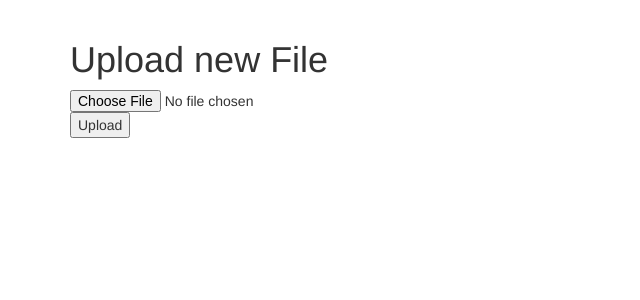
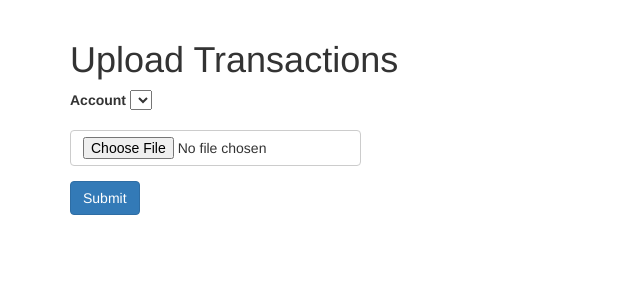
Before and after one commit to DCotterill/modern-money-box, a Flask app: page /upload in a window 1280 px wide. Shown: the part 52-352 px from the top of the page, without its empty margins (0-640 px from the left). Run offline with Flask 2, Linux system fonts and the light colour scheme; the visitor is signed in with stand-in values (Sample User, id 1); data comes from the database, SQL or seed files in the repository; lists and menus that the app fills with data are empty; some libraries are stand-ins or nearby versions.

Commit message:
Change upload to select account first. Tidy up styling

```diff
--- a/app/forms.py
+++ b/app/forms.py
@@ -1,5 +1,5 @@
 from flask_wtf import FlaskForm
-from wtforms import StringField, PasswordField, BooleanField, SubmitField, DecimalField
+from wtforms import StringField, PasswordField, BooleanField, SubmitField, DecimalField, SelectField
 from wtforms.validators import ValidationError, DataRequired, Email, EqualTo
 
 from app.models import User
@@ -45,8 +45,11 @@ class ChildRegistrationForm(FlaskForm):
 
 
 class AddTransactionForm(FlaskForm):
-    # account_id = HiddenField('account_id', validators=[DataRequired()])
     amount = DecimalField('Amount', validators=[DataRequired()])
     description = StringField('Description', validators=[DataRequired()])
     credit = SubmitField('Credit')
     debit = SubmitField('Debit')
+
+
+class UploadForm(FlaskForm):
+    user_id = SelectField('Account', coerce=int)
--- a/app/main/routes.py
+++ b/app/main/routes.py
@@ -1,5 +1,5 @@
 from app import db
-from app.forms import AddTransactionForm
+from app.forms import AddTransactionForm, UploadForm
 from app.models import User, Account, Transaction, load_user, TransactionType
 from flask import render_template, request, flash, redirect, url_for
 from flask_login import current_user, login_required
@@ -85,12 +85,33 @@ def utf_8_encoder(unicode_csv_data):
 @bp.route('/upload', methods=['GET', 'POST'])
 @login_required
 def upload_file():
+
+    form = UploadForm()
+
+    if request.method == 'GET':
+        form.user_id.choices = []
+        user = load_user(current_user.id)
+        if user.is_parent_user:
+            children = User.query.filter_by(parent_id=current_user.id).all()
+
+            for child in children:
+                account_name = "No account"
+                account_id = 0
+                if len(child.accounts.all()) > 0:
+                    account_name = child.accounts[0].name
+                    account_id = child.accounts[0].id
+                    account_balance = child.accounts[0].balance
+
+                    form.user_id.choices.append((child.id, child.username))
+
     if request.method == 'POST':
+
         # check if the post request has the file part
         if 'file' not in request.files:
             flash('No file part')
             return redirect(request.url)
         file = request.files['file']
+
         # if user does not select file, browser also
         # submit an empty part without filename
         if file.filename == '':
@@ -102,13 +123,13 @@ def upload_file():
             print(content)
             csv_reader = csv.reader(StringIO(content), delimiter=',')
 
-            user = load_user(current_user.id)
+            user = load_user(form.user_id.data)
             current_account = user.accounts[0]
+            print(form.user_id.data)
+            print(user.username)
+            print(current_account.balance)
 
             for row in csv_reader:
-
-                balance = 0
-
                 transaction_date = row[0]
                 description = row[1]
                 credit = row[2]
@@ -132,4 +153,4 @@ def upload_file():
             db.session.commit()
 
             return redirect(url_for('main.index'))
-    return render_template('upload_transactions.html')
+    return render_template('upload_transactions.html', form=form)
--- a/app/templates/upload_transactions.html
+++ b/app/templates/upload_transactions.html
@@ -1,12 +1,26 @@
 {% extends "base.html" %}
-{% import 'bootstrap/wtf.html' as wtf %}
 
 {% block app_content %}
-<h1>Upload new File</h1>
-    <form method=post enctype=multipart/form-data>
-      <input type=file name=file>
-      <input type=submit value=Upload>
+    <h1>Upload Transactions</h1>
+
+    {% if current_user.is_parent_user %}
+    {% endif %}
+    <form method="POST" enctype="multipart/form-data">
+        <div class="form-group">
+                {{ form.user_id.label }}
+                {{ form.user_id }}
+        </div>
+
+
+
+        <div class="form-group">
+        <span class="btn btn-default btn-file">
+            <input type="file" name="file" placeholder='Choose a file...' />
+        </span>
+        </div>
+        <div class="form-group">
+	    	<button type="submit" value="Upload" class="btn btn-primary">Submit</button>
+        </div>
     </form>
 
-
 {% endblock %}
```
Also changed, not shown: 1 other file.
